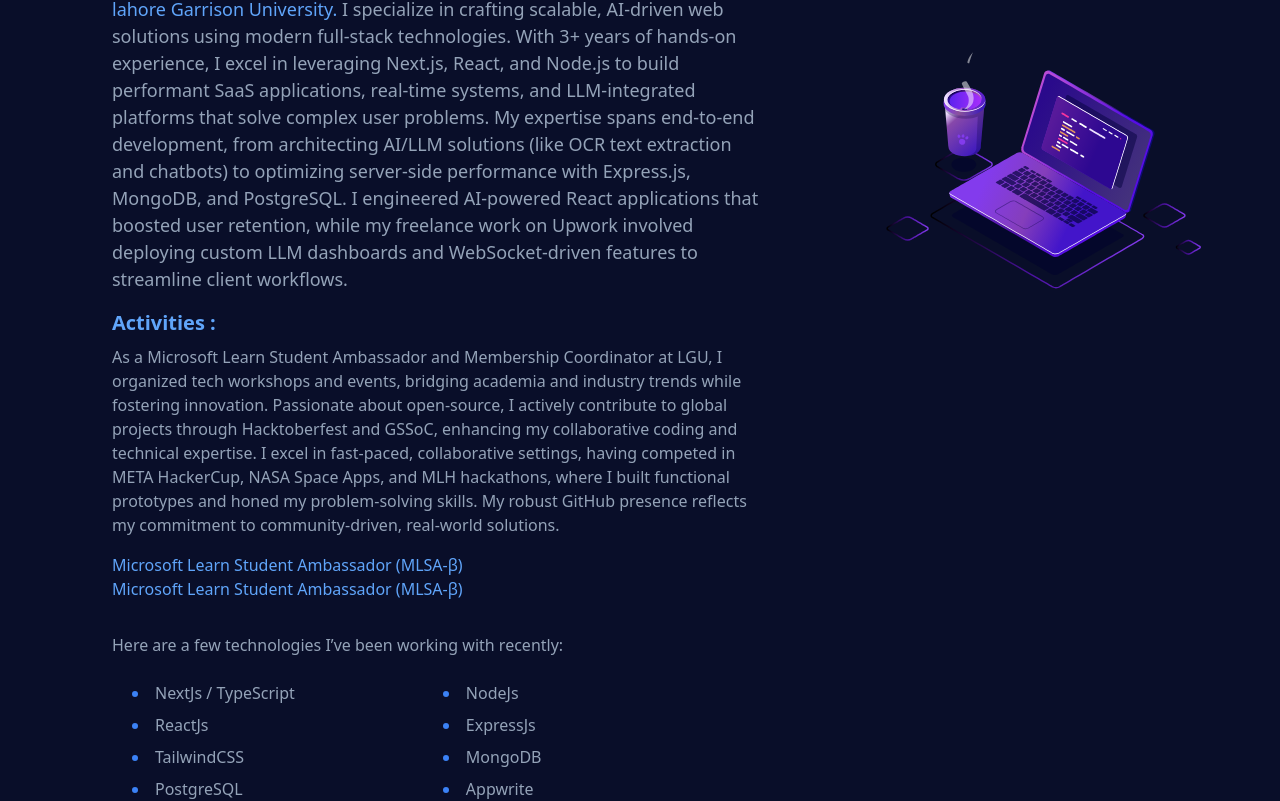
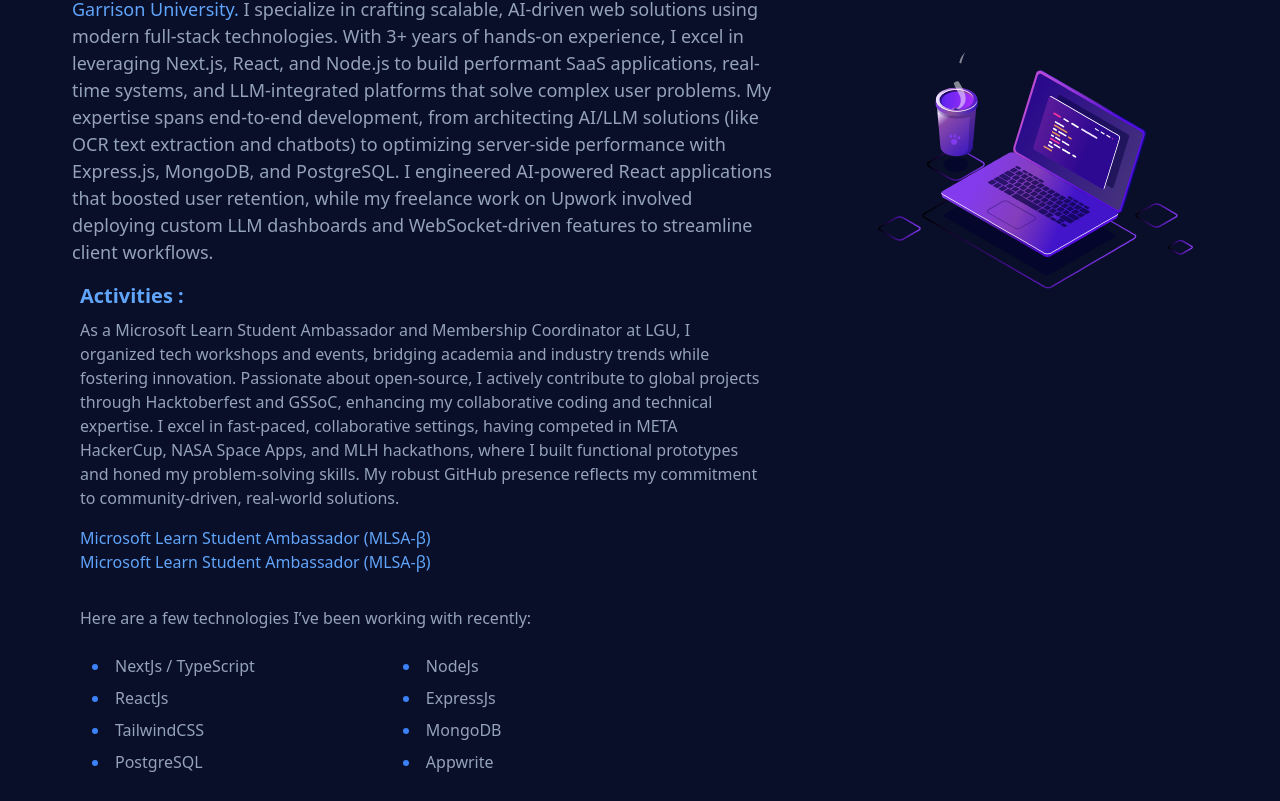
Before and after one commit to talha-fullstackdev/portfolio-nextjs, a Next.js app: page / in a window 1280 px wide. Shown: the part 721-1522 px from the top of the page. After the commit the page ends 1495 px from the top, so only its background shows below. Built offline with nearby package versions, Linux system fonts and the light colour scheme.

Commit message:
updated about section styling

```diff
--- a/src/app/components/about/About.jsx
+++ b/src/app/components/about/About.jsx
@@ -3,7 +3,7 @@
 import AboutAnimation from './AboutAnimation'
 const About = () => {
   return (
-    <div className='px-8 mt-10  md:mt-20 md:flex'>
+    <div className='px-8 mt-14 md:mt-20 md:flex md:justify-around  md:px-10 md:gap-8'>
         <AboutMe/>
         <AboutAnimation/>
     </div>
--- a/src/app/components/about/AboutMe.jsx
+++ b/src/app/components/about/AboutMe.jsx
@@ -1,19 +1,19 @@
 import React from 'react'
 const AboutMe = () => {
   return (
-    <div>
-        <div className="md:px-20">
+    <div className='md:w-[800px]'>
+        <div className="md:px-8">
             <h2 className='text-3xl font-semibold'>About Me</h2>
             <p className='mt-6 text-[18px] text-slate-400'>Hi, I’m Talha Nawaz, a graduate with a BS in Software Engineering from <span className='text-blue-400'> lahore Garrison University.</span> I specialize in crafting scalable, AI-driven web solutions using modern full-stack technologies. With 3+ years of hands-on experience, I excel in leveraging Next.js, React, and Node.js to build performant SaaS applications, real-time systems, and LLM-integrated platforms that solve complex user problems. My expertise spans end-to-end development, from architecting AI/LLM solutions (like OCR text extraction and chatbots) to optimizing server-side performance with Express.js, MongoDB, and PostgreSQL. I engineered AI-powered React applications that boosted user retention, while my freelance work on Upwork involved deploying custom LLM dashboards and WebSocket-driven features to streamline client workflows.</p>
         </div>
-        <div className="mt-4 md:px-20">
+        <div className="mt-4 md:px-10 ">
             <p className='mt-4 text-blue-400 text-xl font-semibold'>Activities :</p>
             <p className='mt-2 text-slate-400'>As a Microsoft Learn Student Ambassador and Membership Coordinator at LGU, I organized tech workshops and events, bridging academia and industry trends while fostering innovation. Passionate about open-source, I actively contribute to global projects through Hacktoberfest and GSSoC, enhancing my collaborative coding and technical expertise. I excel in fast-paced, collaborative settings, having competed in META HackerCup, NASA Space Apps, and MLH hackathons, where I built functional prototypes and honed my problem-solving skills. My robust GitHub presence reflects my commitment to community-driven, real-world solutions.</p>
             <p className='mt-4 text-blue-400'>Microsoft Learn Student Ambassador (MLSA-β)</p>
             <p className='text-blue-400'>Microsoft Learn Student Ambassador (MLSA-β)</p>
             <p className='mt-8 text-slate-400'>Here are a few technologies I’ve been working with recently:</p>
         </div>
-        <div className="mt-6 flex justify-around md:px-20 md:justify-start md:gap-32">
+        <div className="mt-6 flex justify-around  md:justify-start md:gap-32 md:px-8">
             <div className="flex flex-col gap-2 text-slate-400 list-disc marker:text-blue-500 pl-5">
                 <li>NextJs / TypeScript</li>
                 <li>ReactJs</li>
```
